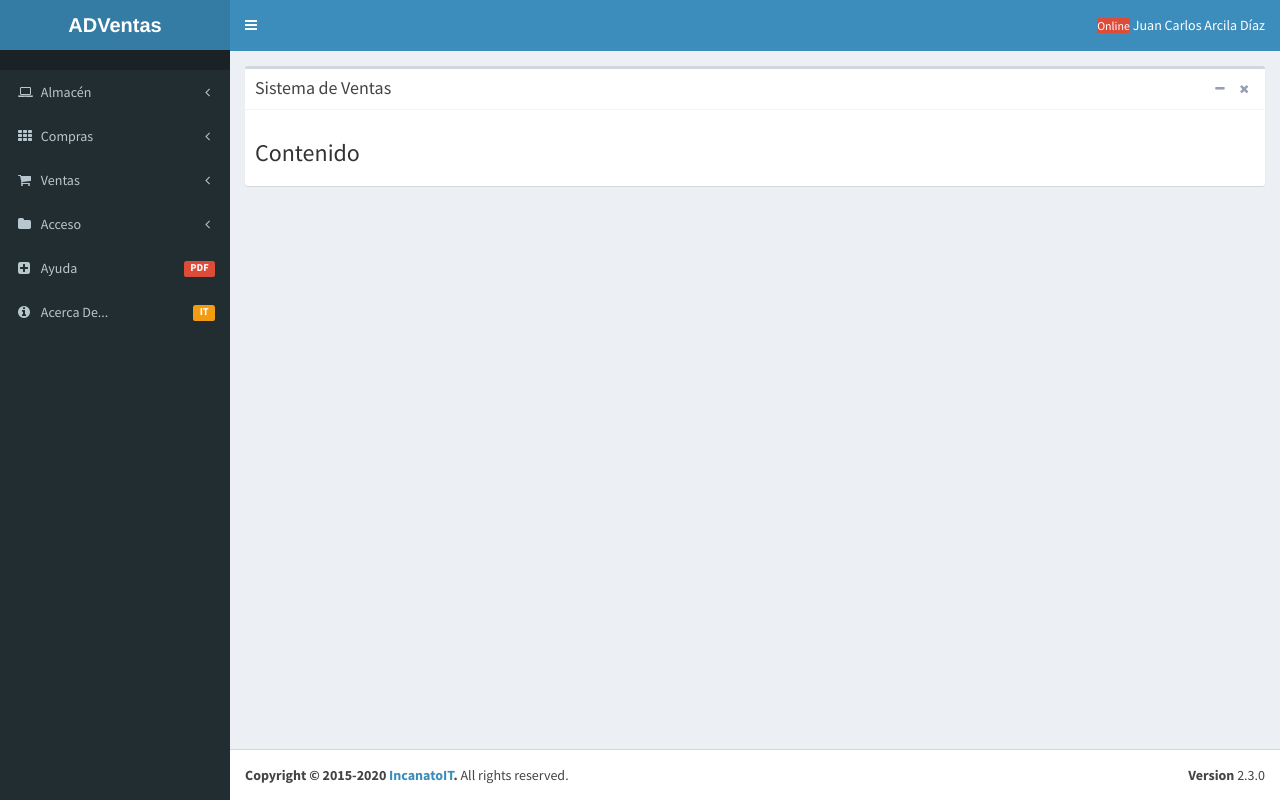
After one commit to Edwardiaz/proyectoFaseII-DWS, a PHP site: page /inicio.php in a window 1280 px wide. The commit adds this page. Run offline with PHP 8.4, Linux system fonts and the light colour scheme.

Commit message:
pagina redirecciona a inicio.php
pagina redirecciona a inicio.php

```diff
--- a/base de datos/script_ProyectoFase01.sql
+++ b/base de datos/script_ProyectoFase01.sql
@@ -94,3 +94,5 @@ CREATE TABLE `detalle_orden_compra` (
 	CONSTRAINT `FK_orden_compra` FOREIGN KEY (`id_orden_compra`) REFERENCES `orden_compra` (`id`) ON DELETE NO ACTION ON UPDATE CASCADE,
 	CONSTRAINT `FK_producto` FOREIGN KEY (`id_producto`) REFERENCES `producto` (`id`) ON DELETE NO ACTION ON UPDATE CASCADE
 ) ENGINE=InnoDB DEFAULT CHARSET=latin1;
+
+insert into `marca`(nombre_marca, descripcion) values("Adidas", "Marca de zapatos, ropa y accesorios orientados al deporte o para aquellos que quieren verse casuales");
--- a/conexion.php
+++ b/conexion.php
@@ -1,7 +1,7 @@
 <h3>Categorias</h3>
 <?php
     $serverName = "localhost,1433"; //serverName\instanceName
-    $connectionInfo = array( "Database"=>"store", "UID"=>"sa", "PWD"=>"sa");
+    $connectionInfo = array( "Database"=>"inventario", "UID"=>"root", "PWD"=>"");
     $conn = sqlsrv_connect( $serverName, $connectionInfo);
         if( $conn ) {
             $query = sqlsrv_query($conn, "select category, route, date from categories");
--- /dev/null
+++ b/inicio.php
@@ -0,0 +1,208 @@
+<!DOCTYPE html>
+<html>
+  <head>
+    <meta charset="utf-8">
+    <meta http-equiv="X-UA-Compatible" content="IE=edge">
+    <title>ADVentas | www.incanatoit.com</title>
+    <!-- Tell the browser to be responsive to screen width -->
+    <meta content="width=device-width, initial-scale=1, maximum-scale=1, user-scalable=no" name="viewport">
+    <!-- Bootstrap 3.3.5 -->
+    <link rel="stylesheet" href="css/bootstrap.min.css">
+    <!-- Font Awesome -->
+    <link rel="stylesheet" href="css/font-awesome.css">
+    <!-- Theme style -->
+    <link rel="stylesheet" href="css/AdminLTE.min.css">
+    <!-- AdminLTE Skins. Choose a skin from the css/skins
+         folder instead of downloading all of them to reduce the load. -->
+    <link rel="stylesheet" href="css/_all-skins.min.css">
+    <link rel="apple-touch-icon" href="img/apple-touch-icon.png">
+    <link rel="shortcut icon" href="img/favicon.ico">
+
+  </head>
+  <body class="hold-transition skin-blue sidebar-mini">
+    <div class="wrapper">
+
+      <header class="main-header">
+
+        <!-- Logo -->
+        <a href="index2.html" class="logo">
+          <!-- mini logo for sidebar mini 50x50 pixels -->
+          <span class="logo-mini"><b>AD</b>V</span>
+          <!-- logo for regular state and mobile devices -->
+          <span class="logo-lg"><b>ADVentas</b></span>
+        </a>
+
+        <!-- Header Navbar: style can be found in header.less -->
+        <nav class="navbar navbar-static-top" role="navigation">
+          <!-- Sidebar toggle button-->
+          <a href="#" class="sidebar-toggle" data-toggle="offcanvas" role="button">
+            <span class="sr-only">Navegación</span>
+          </a>
+          <!-- Navbar Right Menu -->
+          <div class="navbar-custom-menu">
+            <ul class="nav navbar-nav">
+              <!-- Messages: style can be found in dropdown.less-->
+
+              <!-- User Account: style can be found in dropdown.less -->
+              <li class="dropdown user user-menu">
+                <a href="#" class="dropdown-toggle" data-toggle="dropdown">
+                  <small class="bg-red">Online</small>
+                  <span class="hidden-xs">Juan Carlos Arcila Díaz</span>
+                </a>
+                <ul class="dropdown-menu">
+                  <!-- User image -->
+                  <li class="user-header">
+
+                    <p>
+                      www.incanatoit.com - Desarrollando Software
+                      <small>www.youtube.com/jcarlosad7</small>
+                    </p>
+                  </li>
+
+                  <!-- Menu Footer-->
+                  <li class="user-footer">
+
+                    <div class="pull-right">
+                      <a href="#" class="btn btn-default btn-flat">Cerrar</a>
+                    </div>
+                  </li>
+                </ul>
+              </li>
+
+            </ul>
+          </div>
+
+        </nav>
+      </header>
+      <!-- Left side column. contains the logo and sidebar -->
+      <aside class="main-sidebar">
+        <!-- sidebar: style can be found in sidebar.less -->
+        <section class="sidebar">
+          <!-- Sidebar user panel -->
+
+          <!-- sidebar menu: : style can be found in sidebar.less -->
+          <ul class="sidebar-menu">
+            <li class="header"></li>
+
+            <li class="treeview">
+              <a href="#">
+                <i class="fa fa-laptop"></i>
+                <span>Almacén</span>
+                <i class="fa fa-angle-left pull-right"></i>
+              </a>
+              <ul class="treeview-menu">
+                <li><a href="almacen/articulo"><i class="fa fa-circle-o"></i> Artículos</a></li>
+                <li><a href="almacen/categoria"><i class="fa fa-circle-o"></i> Categorías</a></li>
+              </ul>
+            </li>
+
+            <li class="treeview">
+              <a href="#">
+                <i class="fa fa-th"></i>
+                <span>Compras</span>
+                 <i class="fa fa-angle-left pull-right"></i>
+              </a>
+              <ul class="treeview-menu">
+                <li><a href="compras/ingreso"><i class="fa fa-circle-o"></i> Ingresos</a></li>
+                <li><a href="compras/proveedor"><i class="fa fa-circle-o"></i> Proveedores</a></li>
+              </ul>
+            </li>
+            <li class="treeview">
+              <a href="#">
+                <i class="fa fa-shopping-cart"></i>
+                <span>Ventas</span>
+                 <i class="fa fa-angle-left pull-right"></i>
+              </a>
+              <ul class="treeview-menu">
+                <li><a href="ventas/venta"><i class="fa fa-circle-o"></i> Ventas</a></li>
+                <li><a href="ventas/cliente"><i class="fa fa-circle-o"></i> Clientes</a></li>
+              </ul>
+            </li>
+
+            <li class="treeview">
+              <a href="#">
+                <i class="fa fa-folder"></i> <span>Acceso</span>
+                <i class="fa fa-angle-left pull-right"></i>
+              </a>
+              <ul class="treeview-menu">
+                <li><a href="configuracion/usuario"><i class="fa fa-circle-o"></i> Usuarios</a></li>
+
+              </ul>
+            </li>
+             <li>
+              <a href="#">
+                <i class="fa fa-plus-square"></i> <span>Ayuda</span>
+                <small class="label pull-right bg-red">PDF</small>
+              </a>
+            </li>
+            <li>
+              <a href="#">
+                <i class="fa fa-info-circle"></i> <span>Acerca De...</span>
+                <small class="label pull-right bg-yellow">IT</small>
+              </a>
+            </li>
+
+          </ul>
+        </section>
+        <!-- /.sidebar -->
+      </aside>
+
+
+
+
+
+       <!--Contenido-->
+      <!-- Content Wrapper. Contains page content -->
+      <div class="content-wrapper">
+
+        <!-- Main content -->
+        <section class="content">
+
+          <div class="row">
+            <div class="col-md-12">
+              <div class="box">
+                <div class="box-header with-border">
+                  <h3 class="box-title">Sistema de Ventas</h3>
+                  <div class="box-tools pull-right">
+                    <button class="btn btn-box-tool" data-widget="collapse"><i class="fa fa-minus"></i></button>
+
+                    <button class="btn btn-box-tool" data-widget="remove"><i class="fa fa-times"></i></button>
+                  </div>
+                </div>
+                <!-- /.box-header -->
+                <div class="box-body">
+                  	<div class="row">
+	                  	<div class="col-md-12">
+		                          <!--Contenido-->
+                              <h3>Contenido</h3>
+		                          <!--Fin Contenido-->
+                           </div>
+                        </div>
+
+                  		</div>
+                  	</div><!-- /.row -->
+                </div><!-- /.box-body -->
+              </div><!-- /.box -->
+            </div><!-- /.col -->
+          </div><!-- /.row -->
+
+        </section><!-- /.content -->
+      </div><!-- /.content-wrapper -->
+      <!--Fin-Contenido-->
+      <footer class="main-footer">
+        <div class="pull-right hidden-xs">
+          <b>Version</b> 2.3.0
+        </div>
+        <strong>Copyright &copy; 2015-2020 <a href="www.incanatoit.com">IncanatoIT</a>.</strong> All rights reserved.
+      </footer>
+
+
+    <!-- jQuery 2.1.4 -->
+    <script src="js/jQuery-2.1.4.min.js"></script>
+    <!-- Bootstrap 3.3.5 -->
+    <script src="js/bootstrap.min.js"></script>
+    <!-- AdminLTE App -->
+    <script src="js/app.min.js"></script>
+
+  </body>
+</html>
```
Also changed, not shown: index.php (+4 -4 lines).
